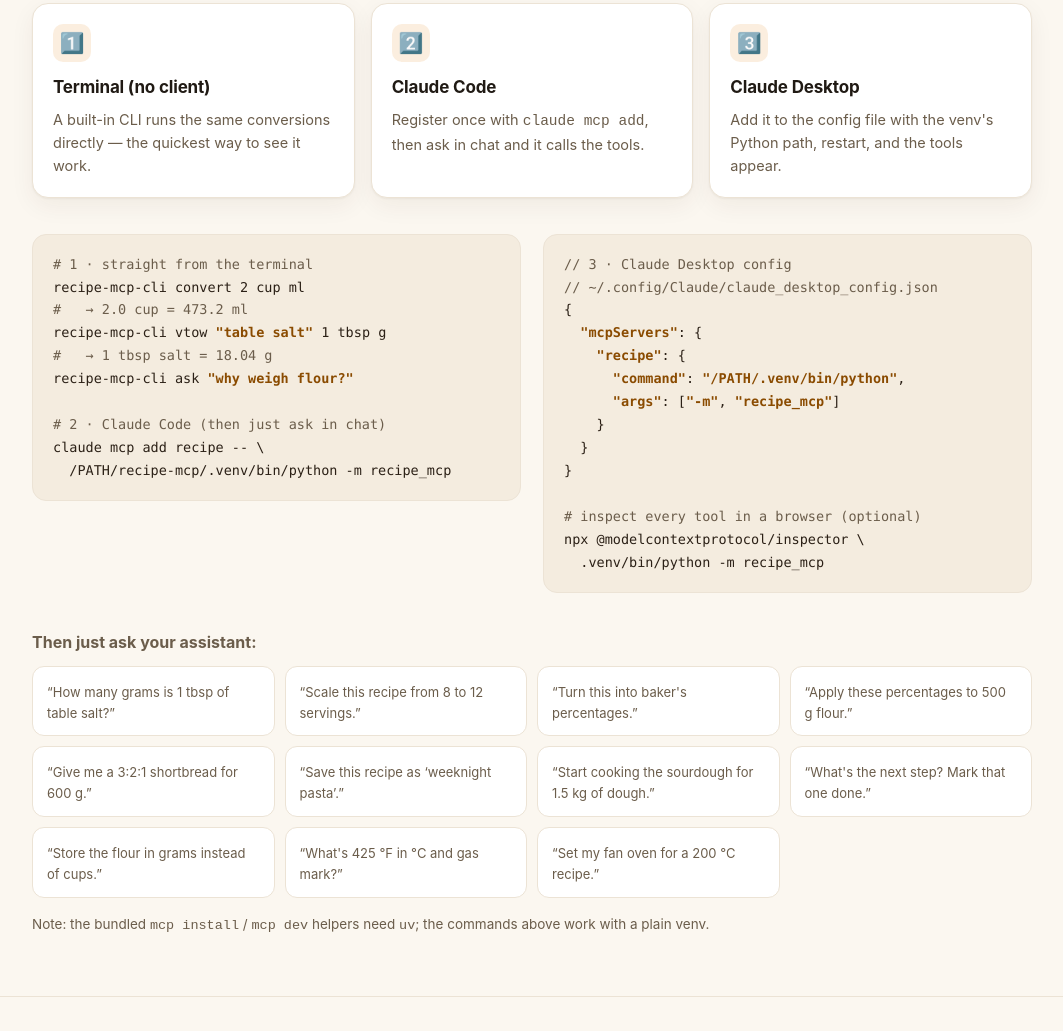
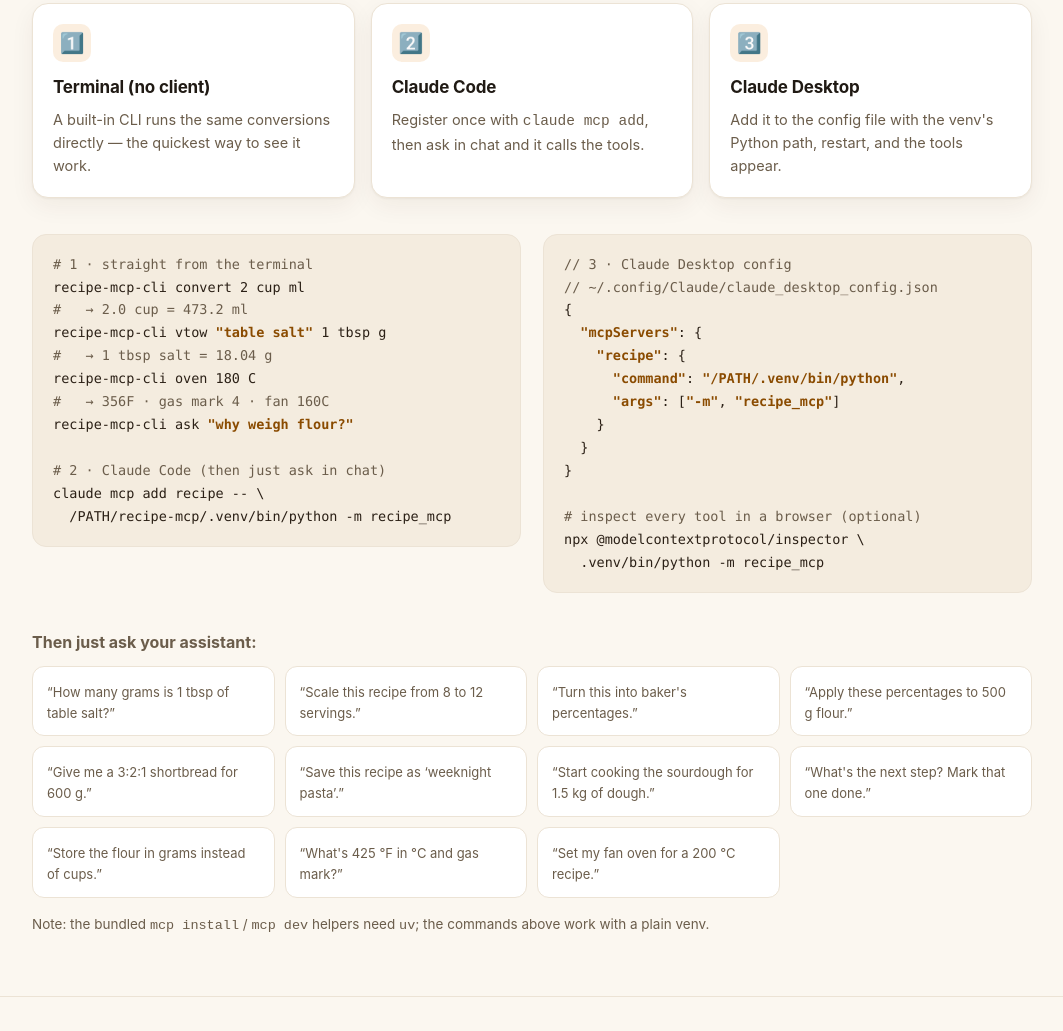
Before and after one commit to mnavas/recipe-mcp, a plain HTML site: page docs/index.html in a window 1280 px wide. Shown: the part 2422-3453 px from the top of the page, without its empty margins (108-1171 px from the left). Drawn offline with Linux system fonts and the light colour scheme.

Commit message:
docs: add update/delete_recipe examples, oven CLI on landing page
Co-Authored-By: Claude Opus 4.8 <noreply@anthropic.com>

```diff
--- a/docs/index.html
+++ b/docs/index.html
@@ -208,6 +208,8 @@ recipe-mcp-cli convert 2 cup ml
 <span class="c">#   → 2.0 cup = 473.2 ml</span>
 recipe-mcp-cli vtow <span class="k">"table salt"</span> 1 tbsp g
 <span class="c">#   → 1 tbsp salt = 18.04 g</span>
+recipe-mcp-cli oven 180 C
+<span class="c">#   → 356F · gas mark 4 · fan 160C</span>
 recipe-mcp-cli ask <span class="k">"why weigh flour?"</span>
 
 <span class="c"># 2 · Claude Code (then just ask in chat)</span>
```
Also changed, not shown: 1 other file.
